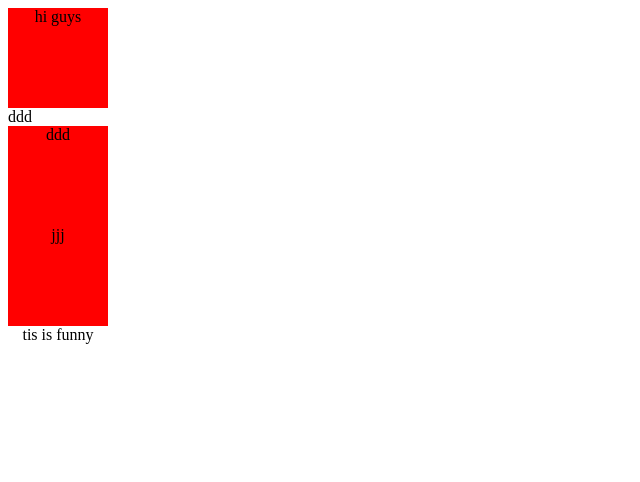
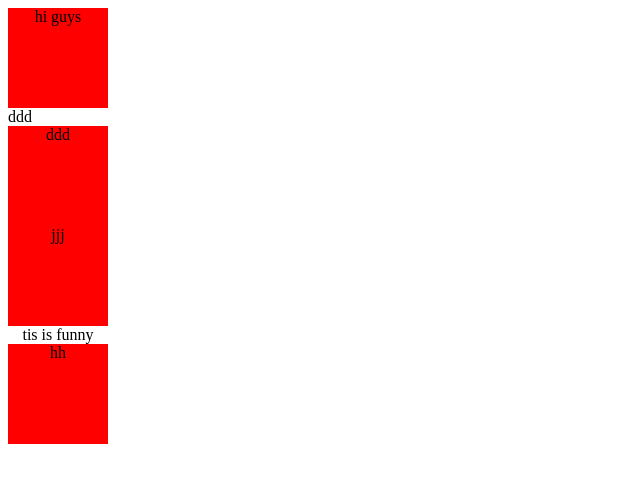
Before and after one commit to itachiarab/cit-cours, a plain HTML site: page front-end/index.html in a window 1280 px wide. Shown: the whole page, without its empty margins (0-640 px from the left). Drawn offline with Linux system fonts and the light colour scheme.

Commit message:
this is great

```diff
--- a/front-end/index.html
+++ b/front-end/index.html
@@ -11,6 +11,7 @@
         <div>
             <div>jjj</div>
             <nav>tis is funny</nav>
+            <div>hh</div>
         </div>
     </body>
 </html>
```
